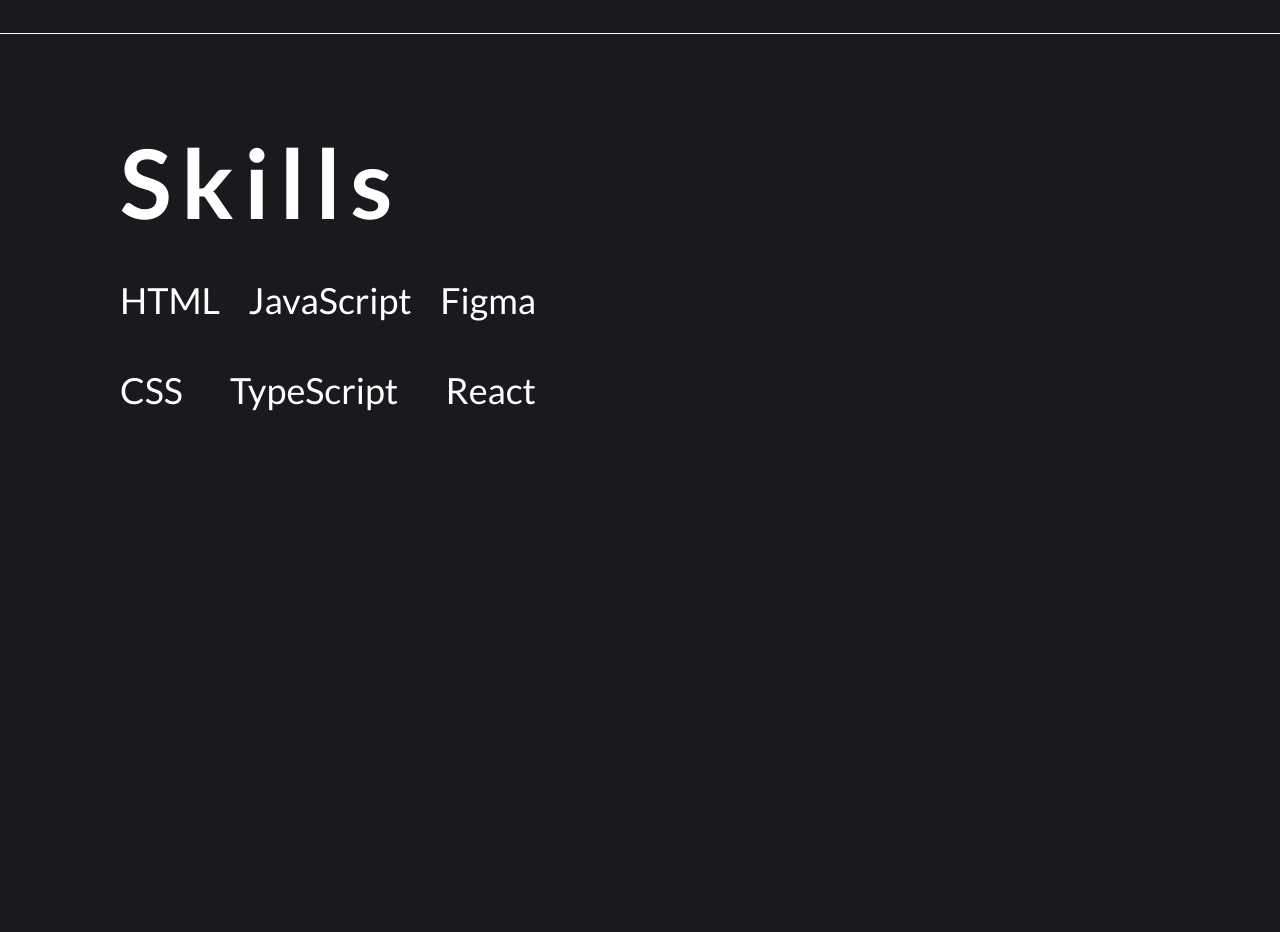
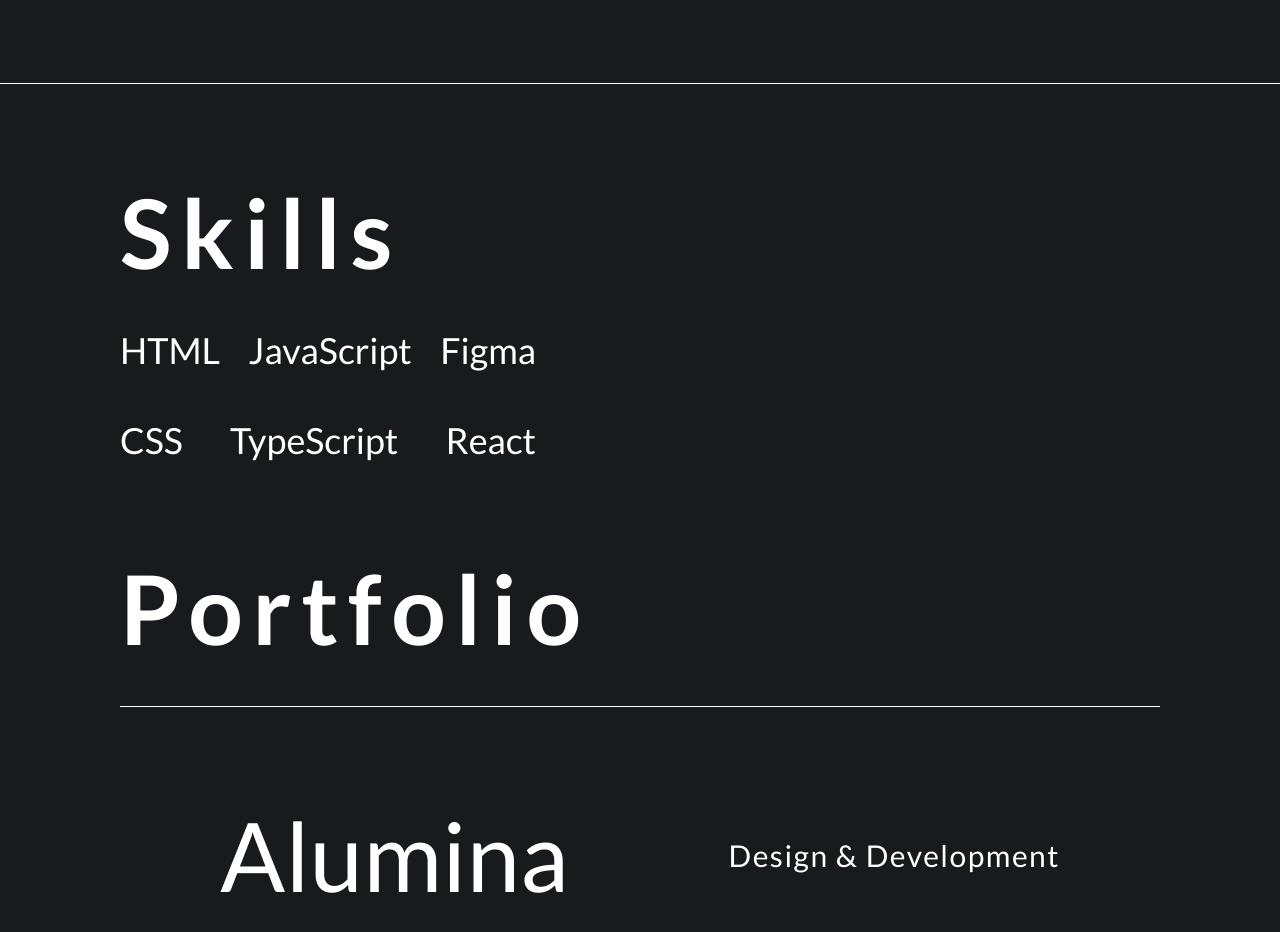
Before and after one commit to PICKLEGENT/ar23-portfolio-website, a React (Vite) app: page / in a window 1280 px wide. Shown: the part 2160-3092 px from the top of the page. Before the commit the page ends 2572 px from the top, so only its background shows below. Built offline with nearby package versions, Linux system fonts and the light colour scheme.

Commit message:
Portfolio + Project Card components Done

```diff
--- a/src/components/CustomHeading.tsx
+++ b/src/components/CustomHeading.tsx
@@ -2,7 +2,7 @@
 
 const CustomHeading = ({ title }: CustomHeadingProps) => {
     return (
-        <span className="my-50 text-8xl font-bold text-primary-white tracking-widest">{title}</span>
+        <p className="my-50 text-8xl font-bold text-primary-white tracking-widest">{title}</p>
     )
 }
 
--- /dev/null
+++ b/src/components/Portfolio.tsx
@@ -0,0 +1,13 @@
+import { CustomHeading, ProjectCard } from "."
+
+const Portfolio = () => {
+    return (
+        <section className="mx-120 my-100">
+            <CustomHeading title={'Portfolio'} />
+            <div className="border-t border-primary-white"></div>
+            <ProjectCard projectName={'Alumina'} projectRole={'Design & Development'} />
+        </section>
+    )
+}
+
+export default Portfolio
--- a/src/components/ProjectCard.tsx
+++ b/src/components/ProjectCard.tsx
@@ -0,0 +1,13 @@
+import { Link } from "react-router-dom"
+import { ProjectCardProps } from "../types"
+
+const ProjectCard = ({ projectName, projectRole }: ProjectCardProps) => {
+    return (
+        <Link to='/project' className="flex justify-between items-center mb-50 p-100 border-b border-primary-white text-primary-white">
+            <p className="text-8xl">{projectName}</p>
+            <p className="text-3xl tracking-wider">{projectRole}</p>
+        </Link>
+    )
+}
+
+export default ProjectCard
--- a/src/components/index.ts
+++ b/src/components/index.ts
@@ -7,6 +7,8 @@
 import Greeting from './Greeting';
 import About from './About';
 import Skills from './Skills';
+import ProjectCard from './ProjectCard';
+import Portfolio from './Portfolio';
 import Footer from './Footer';
 
 export {
@@ -19,5 +21,7 @@
 	Greeting,
 	About,
 	Skills,
+	ProjectCard,
+	Portfolio,
 	Footer,
 };
--- a/src/pages/Home.tsx
+++ b/src/pages/Home.tsx
@@ -1,4 +1,4 @@
-import { About, Banner, Greeting, Header, Navbar, Skills } from "../components"
+import { About, Banner, Greeting, Header, Navbar, Portfolio, Skills } from "../components"
 
 const Home = () => {
     return (
@@ -9,6 +9,7 @@
             <Greeting />
             <About />
             <Skills />
+            <Portfolio />
         </>
     )
 }
--- a/src/types/index.ts
+++ b/src/types/index.ts
@@ -1,3 +1,8 @@
 export interface CustomHeadingProps {
 	title: string;
 }
+
+export interface ProjectCardProps {
+	projectName: string;
+	projectRole: string;
+}
```
